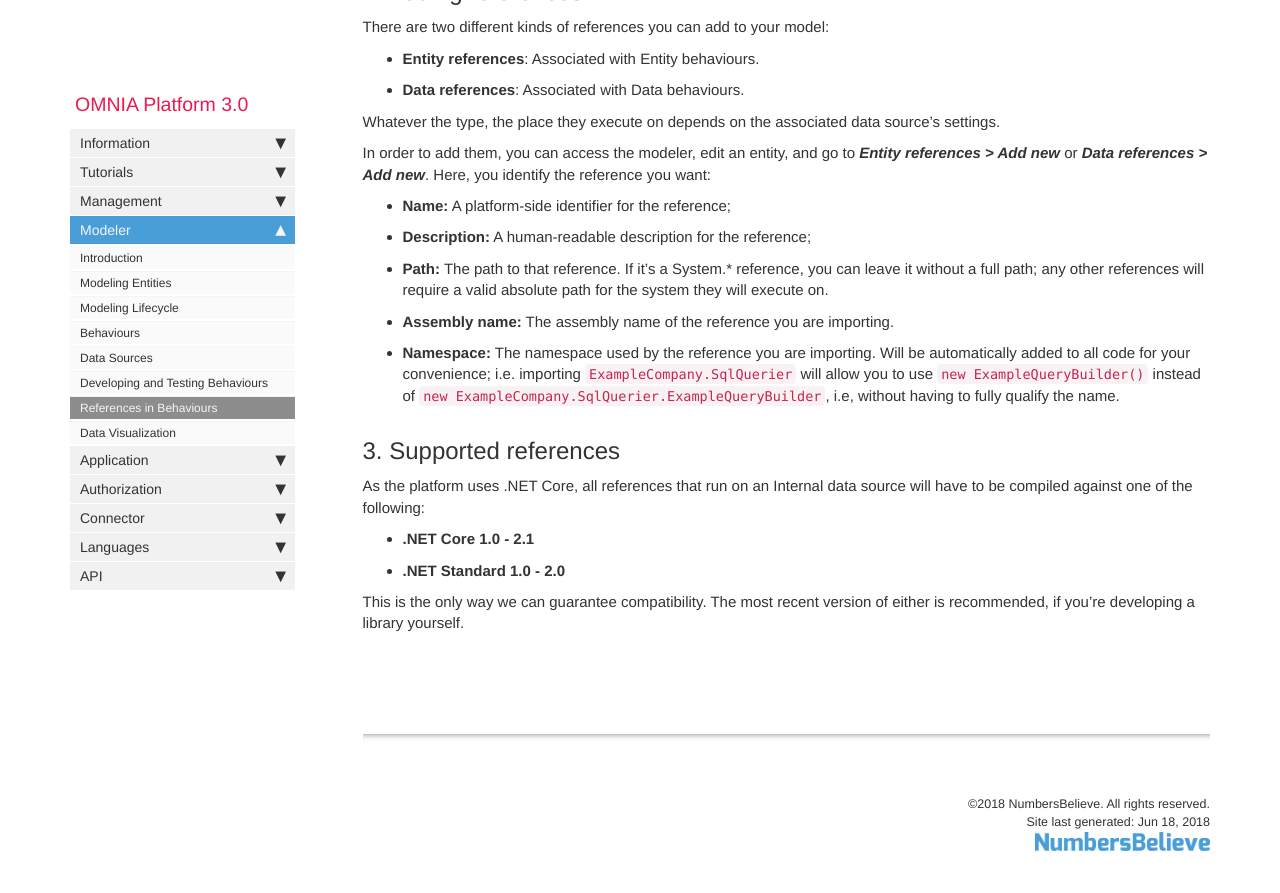
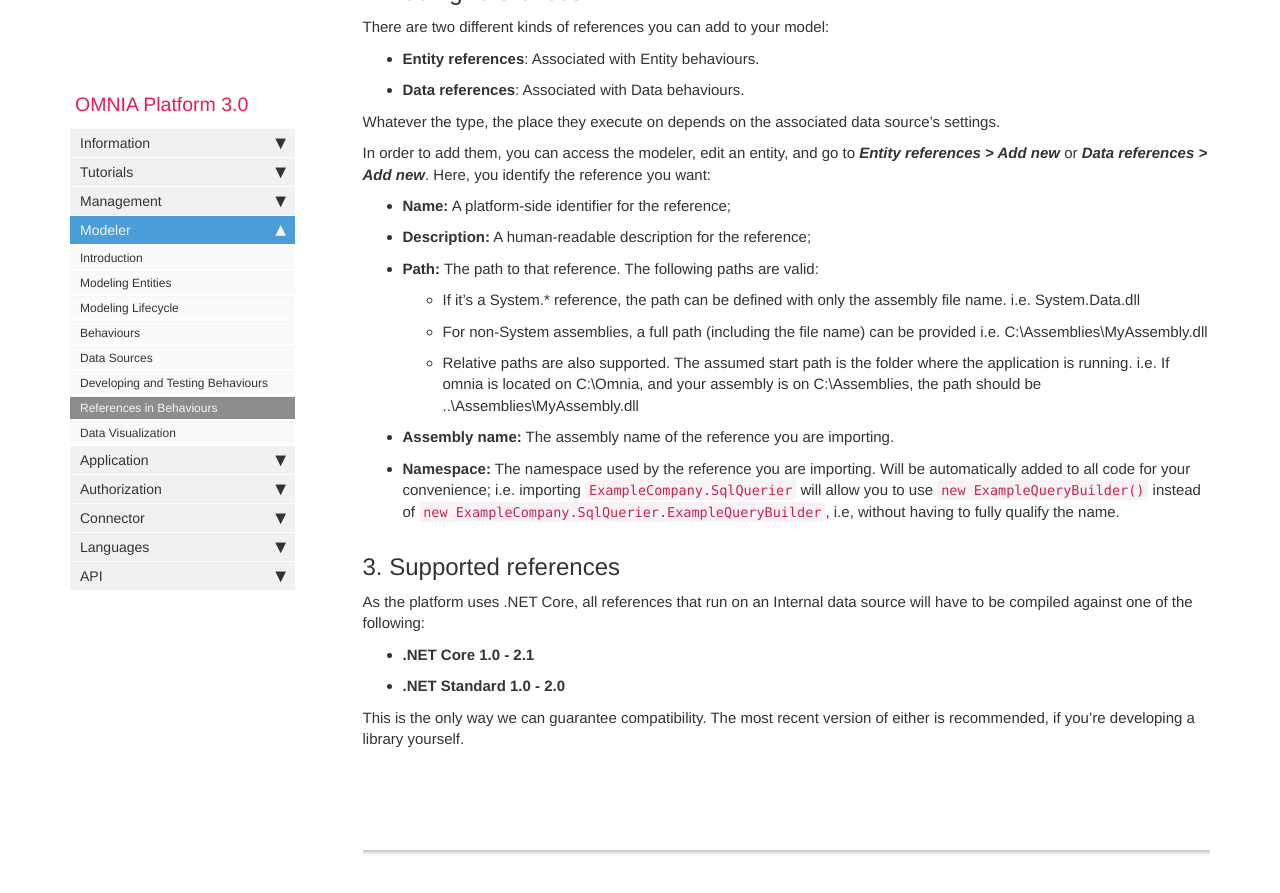
Before and after one commit to daniel8lopes/omnia3, a Jekyll site: the page built from docs/pages/omnia3/Modeler/omnia3_modeler_references.md, in a window 1280 px wide and 900 px high, scrolled down 532 px. Shown: the top 893 px of the window. Built offline with Jekyll 4.4.1, drawn with Linux system fonts in a browser that asks for light colours; nearby versions of some CDN libraries; comment, search, counter and statistics services are not loaded.

Commit message:
Update omnia3_modeler_references.md

````diff
--- a/docs/pages/omnia3/Modeler/omnia3_modeler_references.md
+++ b/docs/pages/omnia3/Modeler/omnia3_modeler_references.md
@@ -25,7 +25,10 @@ Whatever the type, the place they execute on depends on the associated data sour
 In order to add them, you can access the modeler, edit an entity, and go to ***Entity references > Add new*** or ***Data references > Add new***. Here, you identify the reference you want:
 - **Name:** A platform-side identifier for the reference;
 - **Description:** A human-readable description for the reference;
-- **Path:** The path to that reference. If it's a System.* reference, you can leave it without a full path; any other references will require a valid absolute path for the system they will execute on.
+- **Path:** The path to that reference. The following paths are valid:
+    - If it's a System.* reference, the path can be defined with only the assembly file name. i.e. System.Data.dll
+    - For non-System assemblies, a full path (including the file name) can be provided i.e. C:\Assemblies\MyAssembly.dll
+    - Relative paths are also supported. The assumed start path is the folder where the application is running. i.e. If omnia is located on C:\Omnia, and your assembly is on C:\Assemblies, the path should be ..\Assemblies\MyAssembly.dll
 - **Assembly name:** The assembly name of the reference you are importing.
 - **Namespace:** The namespace used by the reference you are importing. Will be automatically added to all code for your convenience; i.e. importing ```ExampleCompany.SqlQuerier``` will allow you to use ```new ExampleQueryBuilder()``` instead of ```new ExampleCompany.SqlQuerier.ExampleQueryBuilder```, i.e, without having to fully qualify the name.
 
````
